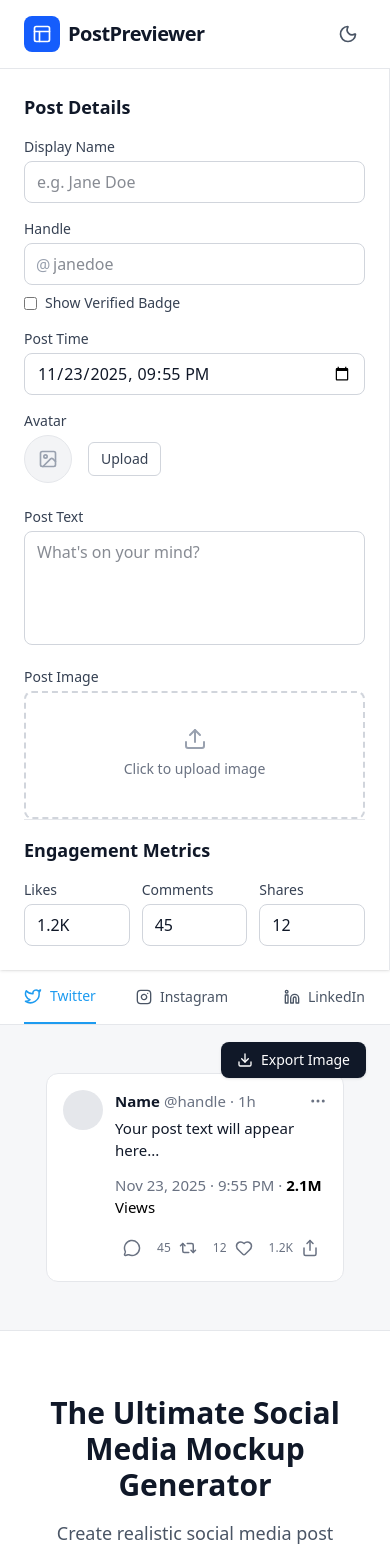
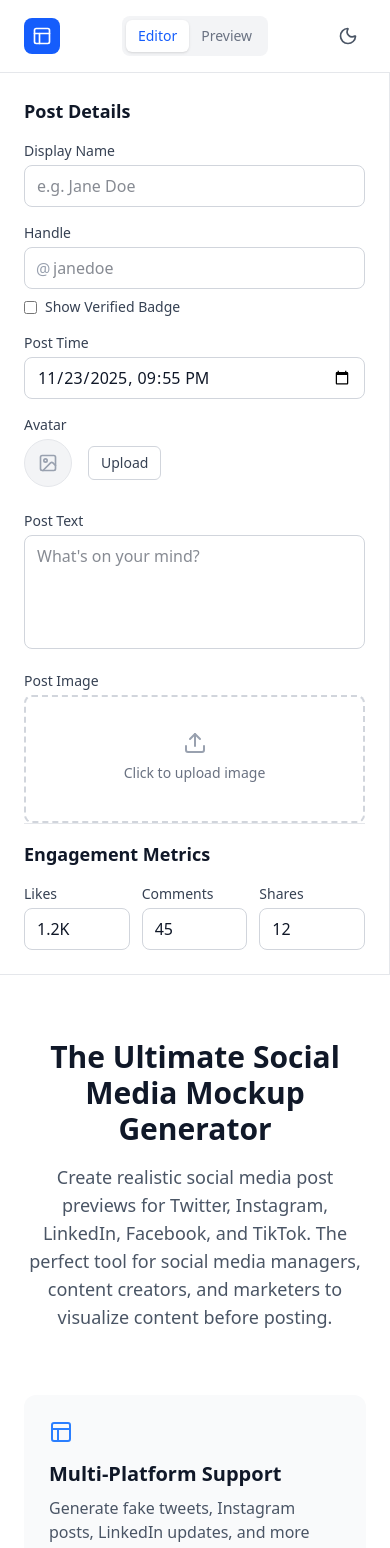
Before and after one commit to StressTestor/social-media-post-previewer, a React (Vite) app: page / in a window 390 px wide. Shown: the top 1548 px of the page. Built offline with nearby package versions, Linux system fonts and the light colour scheme.

Commit message:
Fix QA issues: Export feedback and mobile layout

```diff
--- a/src/App.jsx
+++ b/src/App.jsx
@@ -13,6 +13,8 @@
 function App() {
   const [activeTab, setActiveTab] = useState('twitter');
   const [darkMode, setDarkMode] = useState(false);
+  const [isExporting, setIsExporting] = useState(false);
+  const [mobileView, setMobileView] = useState('editor'); // 'editor' | 'preview'
   const previewRef = useRef(null);
   const [formData, setFormData] = useState({
     name: '',
@@ -45,12 +47,17 @@
   };
 
   const handleDownload = async () => {
-    if (previewRef.current) {
+    if (previewRef.current && !isExporting) {
       try {
+        setIsExporting(true);
+        // Small delay to allow UI to update
+        await new Promise(resolve => setTimeout(resolve, 100));
         const dataUrl = await toPng(previewRef.current, { cacheBust: true });
         download(dataUrl, `${activeTab}-preview.png`);
       } catch (err) {
         console.error('Failed to download image', err);
+      } finally {
+        setIsExporting(false);
       }
     }
   };
@@ -63,7 +70,29 @@
           <div className="bg-blue-600 p-2 rounded-lg text-white">
             <Layout size={20} />
           </div>
-          <h1 className="text-xl font-bold text-gray-900 tracking-tight">PostPreviewer</h1>
+          <h1 className="text-xl font-bold text-gray-900 tracking-tight hidden sm:block">PostPreviewer</h1>
+        </div>
+
+        {/* Mobile View Toggle */}
+        <div className="flex lg:hidden bg-gray-100 dark:bg-gray-800 p-1 rounded-lg mx-2">
+          <button
+            onClick={() => setMobileView('editor')}
+            className={`px-3 py-1.5 text-sm font-medium rounded-md transition-all ${mobileView === 'editor'
+              ? 'bg-white dark:bg-gray-700 text-blue-600 dark:text-blue-400 shadow-sm'
+              : 'text-gray-500 dark:text-gray-400'
+              }`}
+          >
+            Editor
+          </button>
+          <button
+            onClick={() => setMobileView('preview')}
+            className={`px-3 py-1.5 text-sm font-medium rounded-md transition-all ${mobileView === 'preview'
+              ? 'bg-white dark:bg-gray-700 text-blue-600 dark:text-blue-400 shadow-sm'
+              : 'text-gray-500 dark:text-gray-400'
+              }`}
+          >
+            Preview
+          </button>
         </div>
         <div className="flex items-center gap-4">
           <button
@@ -81,7 +110,7 @@
 
       <main className={`flex-1 flex flex-col lg:flex-row overflow-hidden h-[calc(100vh-64px)] ${darkMode ? 'bg-gray-800' : ''}`}>
         {/* Left Column: Editor */}
-        <div className={`w-full lg:w-[400px] border-r flex flex-col h-full overflow-y-auto z-20 shadow-sm ${darkMode ? 'bg-[#1b1f23] border-gray-700' : 'bg-white border-gray-200'}`}>
+        <div className={`w-full lg:w-[400px] border-r flex-col h-full overflow-y-auto z-20 shadow-sm ${darkMode ? 'bg-[#1b1f23] border-gray-700' : 'bg-white border-gray-200'} ${mobileView === 'editor' ? 'flex' : 'hidden lg:flex'}`}>
           <div className="p-6 space-y-6">
             <div>
               <h2 className="text-lg font-semibold mb-4">Post Details</h2>
@@ -245,7 +274,7 @@
         </div>
 
         {/* Right Column: Preview Area */}
-        <div className={`flex-1 flex flex-col relative overflow-hidden ${darkMode ? 'bg-gray-900' : 'bg-gray-100'}`}>
+        <div className={`flex-1 flex-col relative overflow-hidden ${darkMode ? 'bg-gray-900' : 'bg-gray-100'} ${mobileView === 'preview' ? 'flex' : 'hidden lg:flex'}`}>
           {/* Tabs */}
           <div className={`px-6 flex items-center gap-6 ${darkMode ? 'bg-black border-b border-gray-700' : 'bg-white border-b border-gray-200'}`}>
             <button
@@ -299,10 +328,23 @@
           <div className="absolute top-[72px] right-6 z-20">
             <button
               onClick={handleDownload}
-              className="flex items-center gap-2 bg-gray-900 text-white px-4 py-2 rounded-lg text-sm font-medium hover:bg-gray-800 transition-colors shadow-sm"
+              disabled={isExporting}
+              className={`flex items-center gap-2 px-4 py-2 rounded-lg text-sm font-medium transition-colors shadow-sm ${isExporting
+                ? 'bg-gray-700 cursor-not-allowed opacity-75 text-gray-300'
+                : 'bg-gray-900 hover:bg-gray-800 text-white'
+                }`}
             >
-              <Download size={16} />
-              Export Image
+              {isExporting ? (
+                <>
+                  <div className="w-4 h-4 border-2 border-white/30 border-t-white rounded-full animate-spin" />
+                  Exporting...
+                </>
+              ) : (
+                <>
+                  <Download size={16} />
+                  Export Image
+                </>
+              )}
             </button>
           </div>
 
```
